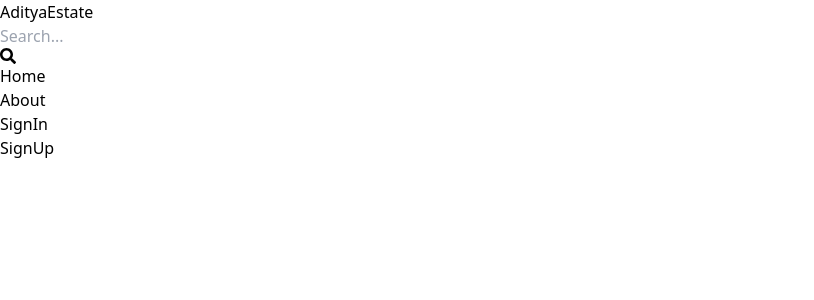
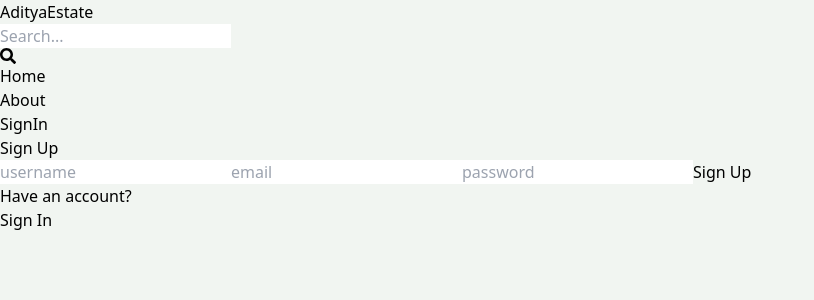
Before and after one commit to adi123-tech/Real-Estate-Marketplace, a React (Vite) app in the folder frontend/: page /sign-up in a window 1280 px wide. Shown: the top 300 px of the page, without its empty margins (0-814 px from the left). Built offline with nearby package versions, Linux system fonts and the light colour scheme.

Commit message:
Sign Up done

```diff
--- a/frontend/src/Pages/SignUp.jsx
+++ b/frontend/src/Pages/SignUp.jsx
@@ -1,9 +1,90 @@
-import React from 'react'
+import React, { useState } from "react";
+import { Link,useNavigate } from "react-router-dom";
 
 function SignUp() {
+  const [userName, setUserName] = useState("");
+  const [password, setPassword] = useState("");
+  const [email, setEmail] = useState("");
+  const [error, setError] = useState("");
+  const [loading, setLoading] = useState(false);
+  const navigate = useNavigate();
+
+  async function handleSubmit(e) {
+    e.preventDefault();
+    if (userName && email && password) {
+      setLoading(true);
+      try {
+        const response = await fetch("/api/auth/signup", {
+          method: "POST",
+          headers: { "content-type": "application/json" },
+          body: JSON.stringify({
+            username: userName,
+            email: email,
+            password: password,
+          }),
+        });
+        if (!response.ok) {
+          const errorData = await response.json();
+          throw new Error(errorData.message || "Something went wrong");
+        }else{
+          navigate('/')
+        }
+      } catch (err) {
+        setError(err.message);
+      } finally {
+        setLoading(false);
+      }
+    } else {
+      console.log("Please fill empty fields");
+    }
+  }
   return (
-    <div>SignUp</div>
-  )
+    <div className="p-3 max-w-lg mx-auto">
+      <h1 className="text-3xl text-center font-semibold my-7">Sign Up</h1>
+      <form onSubmit={handleSubmit} className="flex flex-col gap-4">
+        <input
+          type="text"
+          placeholder="username"
+          className="border p-3 rounded-lg"
+          id="username"
+          onChange={(e) => {
+            setUserName(e.target.value);
+          }}
+        />
+        <input
+          type="text"
+          placeholder="email"
+          className="border p-3 rounded-lg"
+          id="email"
+          onChange={(e) => {
+            setEmail(e.target.value);
+          }}
+        />
+        <input
+          type="text"
+          placeholder="password"
+          className="border p-3 rounded-lg"
+          id="password"
+          onChange={(e) => {
+            setPassword(e.target.value);
+          }}
+        />
+        <button
+          disabled={loading}
+          className="bg-slate-700 text-white p-3 rounded-lg uppercase hover:opacity-95 disabled:opacity-80"
+        >
+          {loading ? "Loading..." : "Sign Up"}
+        </button>
+      </form>
+      <div className="flex gap-2 mt-5">
+        <p>Have an account?</p>
+        <Link to={"/sign-in"}>
+          <span className="text-blue-700">Sign In</span>
+        </Link>
+      </div>
+      {error && <p className="text-red-500 mt-5">{error}</p>}
+    </div>
+  );
 }
 
-export default SignUp
+export default SignUp;
--- a/frontend/src/index.css
+++ b/frontend/src/index.css
@@ -1,3 +1,7 @@
 @tailwind base;
 @tailwind components;
 @tailwind utilities;
+
+body{
+    background-color: rgb(241,245,241);
+}
--- a/frontend/vite.config.js
+++ b/frontend/vite.config.js
@@ -1,7 +1,15 @@
-import { defineConfig } from 'vite'
-import react from '@vitejs/plugin-react-swc'
+import { defineConfig } from "vite";
+import react from "@vitejs/plugin-react-swc";
 
 // https://vitejs.dev/config/
 export default defineConfig({
+  server: {
+    proxy: {
+      "/api": {
+        target: "http://localhost:5000",
+        secure: false,
+      },
+    },
+  },
   plugins: [react()],
-})
+});
```
